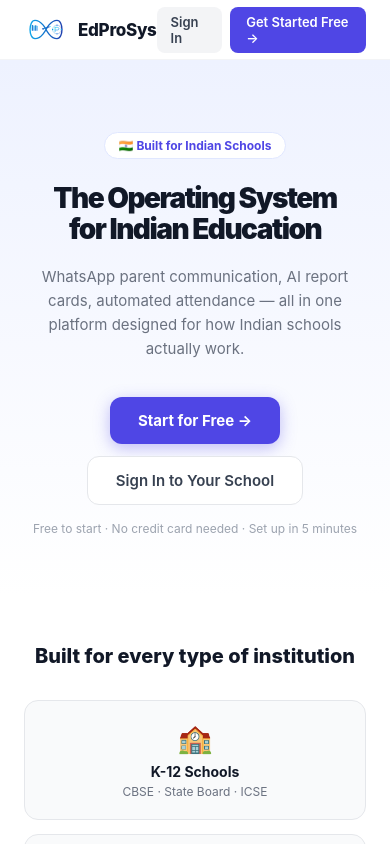
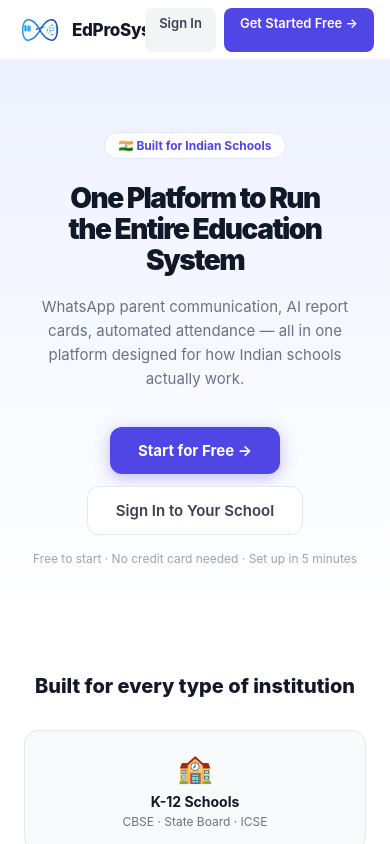
Before and after one commit to PranixQuick/School-OS, a Next.js app: page / in a window 390 px wide. Shown: the top 844 px of the page. Built offline with nearby package versions, Linux system fonts and the light colour scheme; no server answers.

Commit message:
fix(brand): responsive logo sizing — flexShrink:0, natural aspect ratio, no mobile clipping; replace hero headline with "One Platform to Run the Entire Education System"

```diff
--- a/app/page.tsx
+++ b/app/page.tsx
@@ -27,13 +27,26 @@ export default function HomePage() {
     <div style={{ fontFamily: '-apple-system, BlinkMacSystemFont, "Segoe UI", sans-serif', background: '#fff', minHeight: '100vh' }}>
 
       {/* NAV */}
-      <nav style={{ padding: '0 24px', height: 60, display: 'flex', alignItems: 'center', justifyContent: 'space-between', borderBottom: '1px solid #F3F4F6', position: 'sticky', top: 0, background: '#fff', zIndex: 50 }}>
-        <div style={{ display: 'flex', alignItems: 'center', gap: 10 }}>
-          {/* Official EdProSys logo */}
-          <img src="/brand/icon.svg" alt="EdProSys" style={{ width: 44, height: 28, objectFit: 'contain', display: 'block' }} />
-          <span style={{ fontWeight: 800, fontSize: 17, color: '#111827', letterSpacing: '-0.3px' }}>EdProSys</span>
+      <nav style={{ padding: '0 16px', height: 60, display: 'flex', alignItems: 'center', justifyContent: 'space-between', borderBottom: '1px solid #F3F4F6', position: 'sticky', top: 0, background: '#fff', zIndex: 50 }}>
+        <div style={{ display: 'flex', alignItems: 'center', gap: 8, minWidth: 0 }}>
+          {/* Official EdProSys logo — flexShrink:0 prevents mobile compression */}
+          <img
+            src="/brand/icon.svg"
+            alt="EdProSys logo"
+            width={48}
+            height={30}
+            style={{
+              width: 48,
+              height: 30,
+              objectFit: 'contain',
+              objectPosition: 'center',
+              display: 'block',
+              flexShrink: 0,
+            }}
+          />
+          <span style={{ fontWeight: 800, fontSize: 17, color: '#111827', letterSpacing: '-0.3px', whiteSpace: 'nowrap', flexShrink: 0 }}>EdProSys</span>
         </div>
-        <div style={{ display: 'flex', gap: 8, alignItems: 'center' }}>
+        <div style={{ display: 'flex', gap: 8, alignItems: 'center', flexShrink: 0 }}>
           <Link href="/login" style={{ padding: '7px 14px', borderRadius: 8, fontSize: 13, fontWeight: 600, color: '#374151', textDecoration: 'none', background: '#F3F4F6' }}>Sign In</Link>
           <Link href="/register" style={{ padding: '7px 16px', borderRadius: 8, fontSize: 13, fontWeight: 600, color: '#fff', textDecoration: 'none', background: '#4F46E5' }}>Get Started Free →</Link>
         </div>
@@ -44,8 +57,9 @@ export default function HomePage() {
         <div style={{ display: 'inline-flex', alignItems: 'center', gap: 6, background: '#fff', border: '1px solid #E0E7FF', borderRadius: 20, padding: '5px 14px', marginBottom: 24, fontSize: 12, fontWeight: 700, color: '#4F46E5' }}>
           🇮🇳 Built for Indian Schools
         </div>
+        {/* HEADLINE — updated to reflect full platform scope */}
         <h1 style={{ fontSize: 'clamp(28px, 6vw, 52px)', fontWeight: 900, color: '#111827', letterSpacing: '-1.5px', lineHeight: 1.1, margin: '0 auto 20px', maxWidth: 700 }}>
-          The Operating System<br />for Indian Education
+          One Platform to Run<br />the Entire Education System
         </h1>
         <p style={{ fontSize: 'clamp(15px, 2vw, 18px)', color: '#6B7280', maxWidth: 520, margin: '0 auto 36px', lineHeight: 1.6 }}>
           WhatsApp parent communication, AI report cards, automated attendance — all in one platform designed for how Indian schools actually work.
@@ -133,8 +147,13 @@ export default function HomePage() {
       <footer style={{ padding: '28px 24px 20px', borderTop: '1px solid #F3F4F6' }}>
         <div style={{ display: 'flex', justifyContent: 'space-between', alignItems: 'center', flexWrap: 'wrap', gap: 12, marginBottom: 16 }}>
           <div style={{ display: 'flex', alignItems: 'center', gap: 8 }}>
-            {/* Official logo in footer */}
-            <img src="/brand/icon.svg" alt="EdProSys" style={{ width: 32, height: 20, objectFit: 'contain', display: 'block' }} />
+            <img
+              src="/brand/icon.svg"
+              alt="EdProSys"
+              width={36}
+              height={22}
+              style={{ width: 36, height: 22, objectFit: 'contain', display: 'block', flexShrink: 0 }}
+            />
             <span style={{ fontWeight: 700, fontSize: 14, color: '#111827' }}>EdProSys</span>
             <span style={{ color: '#9CA3AF', fontSize: 12 }}>by Pranix AI Labs</span>
           </div>
```
